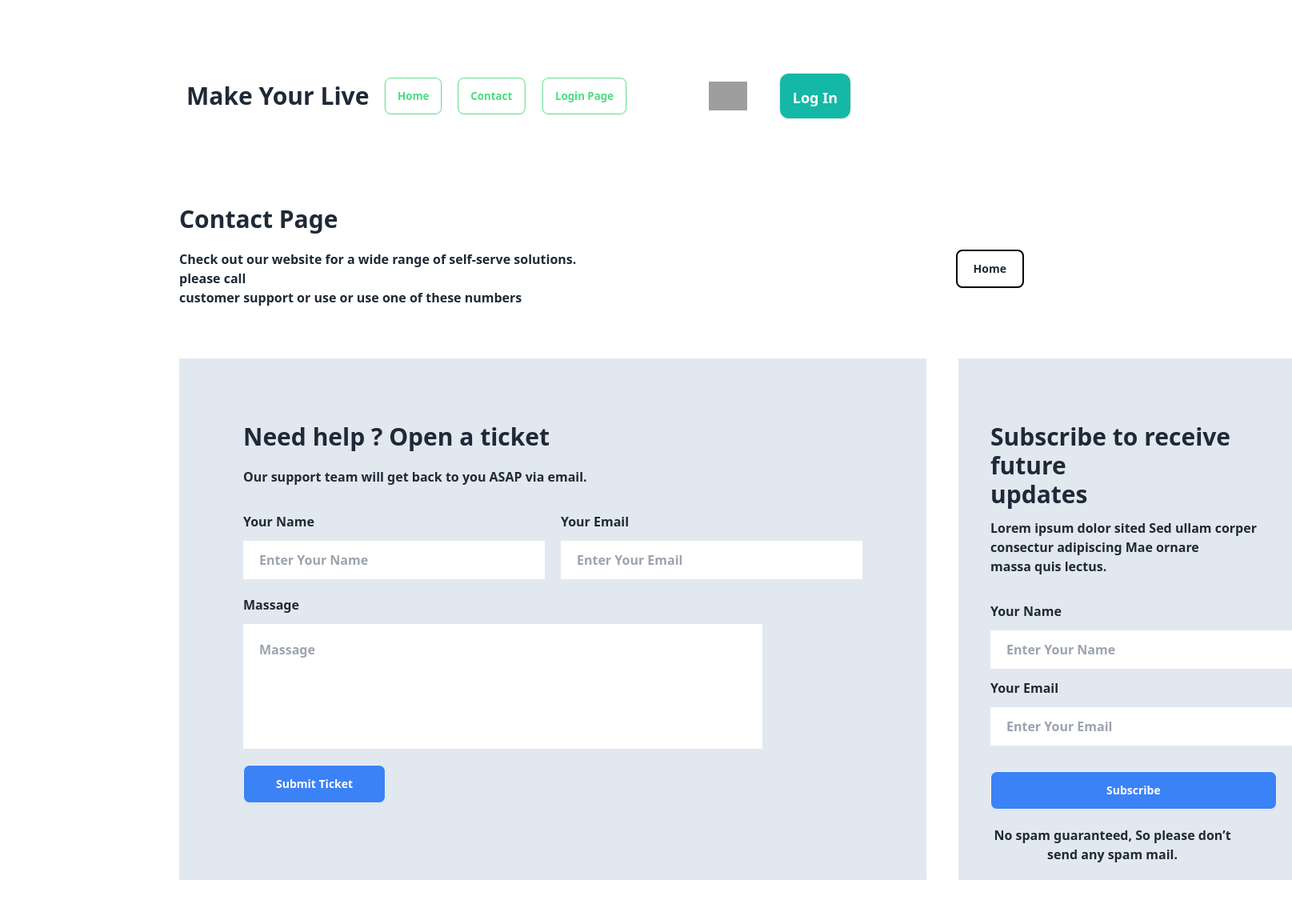
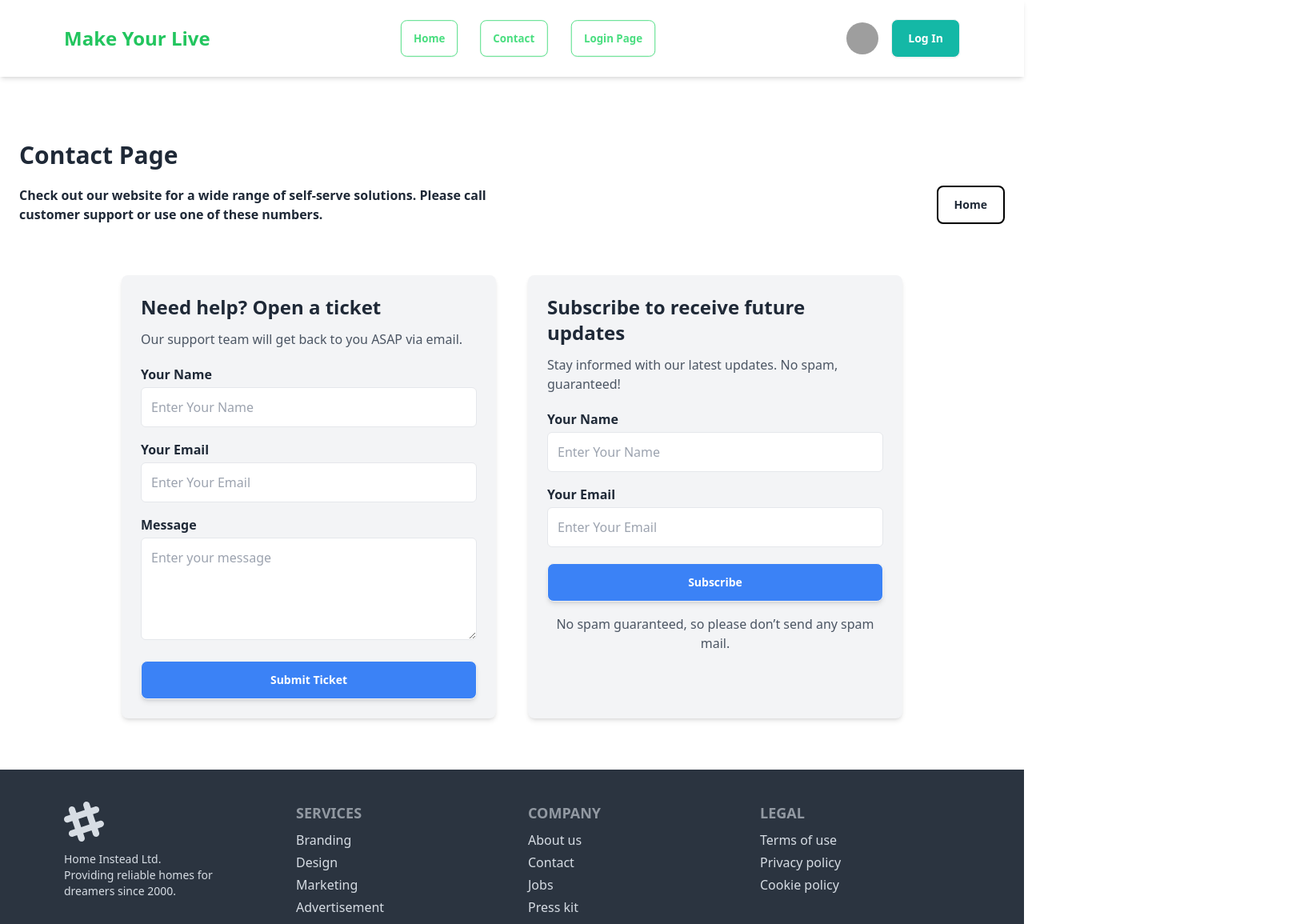
Before and after one commit to RIAHB-BEG/explore-react, a React (Vite) app: page /contact in a window 1280 px wide. Shown: the top 1155 px of the page at 80% size, 1615 px wide, since content can reach past the window. Built offline with nearby package versions, Linux system fonts and the light colour scheme; grey boxes are pictures that could not be loaded.

Commit message:
first commit

```diff
--- a/src/Contact/Contact.jsx
+++ b/src/Contact/Contact.jsx
@@ -1,105 +1,91 @@
 import { NavLink } from "react-router-dom";
 import Footer from "../Footer/Footer";
 
-export default function Contact(){
-    return(
+export default function Contact() {
+  return (
     <>
-       <div className="ms-56 pt-24">
-             <h1 className="text-3xl font-bold">
-            Contact Page
-        </h1>
-        <div className="flex gap-72 mt-5">
-<p className="font-bold  me-44">
-        Check out our website for a wide range of self-serve solutions. please call <br />customer support or use or use one of these numbers
+      {/* Contact Page Header */}
+      <div className="pt-24 text-center md:text-left px-6 mt-20">
+        <h1 className="text-3xl font-bold">Contact Page</h1>
+        <div className="md:flex justify-between items-center mt-5">
+          <p className="font-bold">
+            Check out our website for a wide range of self-serve solutions. Please call
+            <br />
+            customer support or use one of these numbers.
+          </p>
+          <NavLink to={`/home`}>
+            <button className="btn border-2 border-black px-5 py-2 mt-4 md:mt-0 bg-white">
+              Home
+            </button>
+          </NavLink>
+        </div>
+      </div>
+
+      {/* Contact Forms Section */}
+      <div className="max-w-5xl mx-auto px-6 mt-16 pb-16">
+        <div className="grid grid-cols-1 md:grid-cols-2 gap-10">
+
+          {/* Support Ticket Section */}
+          <div className="bg-gray-100 p-6 rounded-lg shadow-md">
+            <h1 className="font-bold text-2xl">Need help? Open a ticket</h1>
+            <p className="font-medium text-gray-600 mt-3">
+              Our support team will get back to you ASAP via email.
             </p>
 
-    <NavLink to={`/home`}>
-<p className="btn bg-transparent border-black border-2 bg-white pe-5 ps-5 text-right">
-
-        Home
-
-
-</p>
-    </NavLink>
-
-
+            <div className="mt-5 space-y-4">
+              <div>
+                <label className="font-semibold">Your Name</label>
+                <input type="text" placeholder="Enter Your Name" className="w-full p-3 mt-1 border rounded-md" />
               </div>
 
-
-        </div>
-        <div className="ms-56">
               <div>
-            <div  className="flex grid-cols-2 gap-10 mt-16 pb-44 ">
-     <div className="bg-slate-200 ">
-    <h1 className="font-bold text-3xl  mt-20 pe-20 ps-20">
-            Need help ? Open a ticket
-        </h1>
-        <p className="font-bold pe-20 ps-20  mt-5">
-        Our support team will get back to you ASAP via email.
-
-
-        </p>
-             <div className="font-bold pe-20 ps-20 mt-5 flex gap-5 ">
-
-            <div className="mt-3">
-                 Your Name <br />
-            <input type="text" name="" id="" placeholder="Enter Your Name" className=" pe-28 ps-5 pt-3 pb-3 mt-3"/>
-
-            </div>
-            <div className="mt-3">
-            Your Email <br />
-                     <input type="email" email="" id="" placeholder="Enter Your Email" className=" pe-28 ps-5 pt-3 pb-3 mt-3"/>
+                <label className="font-semibold">Your Email</label>
+                <input type="email" placeholder="Enter Your Email" className="w-full p-3 mt-1 border rounded-md" />
               </div>
 
-
-
-</div>
-         <div className="mt-5 font-bold  pe-20 ps-20">
-              Massage <br />
-                     <input type="massage" email="" id="" placeholder="Massage" className=" pe-96 ps-5 pt-5 pb-28  mt-3"/>
-            </div>
-            <div className="btn bg-blue-500 text-white  me-20 ms-20 mt-5 pe-10 ps-10 mb-20">
-                Submit Ticket
+              <div>
+                <label className="font-semibold">Message</label>
+                <textarea placeholder="Enter your message" className="w-full p-3 mt-1 border rounded-md h-32"></textarea>
               </div>
             </div>
-       <div className="bg-slate-200">
-             <h1 className="font-bold text-3xl  mt-20 pe-10  ps-10">
-        Subscribe to receive future <br /> updates
-        </h1>
 
-<p  className="font-bold pe-10 mt-3 ps-10 ">Lorem ipsum dolor sited Sed ullam corper <br />consectur adipiscing Mae ornare <br />massa quis lectus.</p>
-<div className="font-bold ms-10   mt-8  ">
-
-           <div className="mt-3">
-                Your Name <br />
-           <input type="text" name="" id="" placeholder="Enter Your Name" className=" pe-28 ps-5 pt-3 pb-3 mt-3"/>
-
-           </div>
-           <div className="mt-3">
-           Your Email <br />
-                    <input type="email" email="" id="" placeholder="Enter Your Email" className=" pe-28 ps-5 pt-3 pb-3 mt-3"/>
+            <button className="btn bg-blue-500 text-white w-full py-3 mt-5 rounded-lg shadow-md hover:bg-blue-600 transition">
+              Submit Ticket
+            </button>
           </div>
 
+          {/* Subscription Section */}
+          <div className="bg-gray-100 p-6 rounded-lg shadow-md">
+            <h1 className="font-bold text-2xl">Subscribe to receive future updates</h1>
+            <p className="font-medium text-gray-600 mt-3">
+              Stay informed with our latest updates. No spam, guaranteed!
+            </p>
 
-
-</div>
-     <div className="btn text-white bg-blue-500 ms-10 mt-8  pe-36  ps-36 mb-5">
-                Subscribe
+            <div className="mt-5 space-y-4">
+              <div>
+                <label className="font-semibold">Your Name</label>
+                <input type="text" placeholder="Enter Your Name" className="w-full p-3 mt-1 border rounded-md" />
               </div>
 
-    <p className="-ms-8 font-bold  mb-5 text-center">No spam guaranteed, So please don’t <br /> send any spam mail.</p>
+              <div>
+                <label className="font-semibold">Your Email</label>
+                <input type="email" placeholder="Enter Your Email" className="w-full p-3 mt-1 border rounded-md" />
+              </div>
+            </div>
+
+            <button className="btn bg-blue-500 text-white w-full py-3 mt-5 rounded-lg shadow-md hover:bg-blue-600 transition">
+              Subscribe
+            </button>
+
+            <p className="text-center font-medium text-gray-600 mt-4">
+              No spam guaranteed, so please don’t send any spam mail.
+            </p>
           </div>
 
         </div>
-
       </div>
 
-
-
-        </div>
-
-
-    <Footer></Footer>
+      <Footer />
     </>
-    )
+  );
 }
--- a/src/Footer/Footer.jsx
+++ b/src/Footer/Footer.jsx
@@ -1,11 +1,12 @@
-export default function Footer(){
-    return(
+export default function Footer() {
+  return (
     <>
-    <footer className="footer bg-neutral text-neutral-content p-10">
+      <footer className="bg-neutral text-neutral-content py-10 px-6 md:px-10 lg:px-20">
+        <div className="grid grid-cols-1 md:grid-cols-2 lg:grid-cols-4 gap-10 text-center md:text-left">
 
-  <aside>
-
-    <a href="https://www.homeinstead.com/">
+          {/* Logo & Company Info */}
+          <aside className="flex flex-col items-center md:items-start">
+            <a href="https://www.homeinstead.com/" className="mb-3">
               <svg
                 width="50"
                 height="50"
@@ -13,38 +14,45 @@ export default function Footer(){
                 xmlns="http://www.w3.org/2000/svg"
                 fillRule="evenodd"
                 clipRule="evenodd"
-      className="fill-current">
-      <path
-        d="M22.672 15.226l-2.432.811.841 2.515c.33 1.019-.209 2.127-1.23 2.456-1.15.325-2.148-.321-2.463-1.226l-.84-2.518-5.013 1.677.84 2.517c.391 1.203-.434 2.542-1.831 2.542-.88 0-1.601-.564-1.86-1.314l-.842-2.516-2.431.809c-1.135.328-2.145-.317-2.463-1.229-.329-1.018.211-2.127 1.231-2.456l2.432-.809-1.621-4.823-2.432.808c-1.355.384-2.558-.59-2.558-1.839 0-.817.509-1.582 1.327-1.846l2.433-.809-.842-2.515c-.33-1.02.211-2.129 1.232-2.458 1.02-.329 2.13.209 2.461 1.229l.842 2.515 5.011-1.677-.839-2.517c-.403-1.238.484-2.553 1.843-2.553.819 0 1.585.509 1.85 1.326l.841 2.517 2.431-.81c1.02-.33 2.131.211 2.461 1.229.332 1.018-.21 2.126-1.23 2.456l-2.433.809 1.622 4.823 2.433-.809c1.242-.401 2.557.484 2.557 1.838 0 .819-.51 1.583-1.328 1.847m-8.992-6.428l-5.01 1.675 1.619 4.828 5.011-1.674-1.62-4.829z"></path>
+                className="fill-current"
+              >
+                <path d="M22.672 15.226l-2.432.811.841 2.515c.33 1.019-.209 2.127-1.23 2.456-1.15.325-2.148-.321-2.463-1.226l-.84-2.518-5.013 1.677.84 2.517c.391 1.203-.434 2.542-1.831 2.542-.88 0-1.601-.564-1.86-1.314l-.842-2.516-2.431.809c-1.135.328-2.145-.317-2.463-1.229-.329-1.018.211-2.127 1.231-2.456l2.432-.809-1.621-4.823-2.432.808c-1.355.384-2.558-.59-2.558-1.839 0-.817.509-1.582 1.327-1.846l2.433-.809-.842-2.515c-.33-1.02.211-2.129 1.232-2.458 1.02-.329 2.13.209 2.461 1.229l.842 2.515 5.011-1.677-.839-2.517c-.403-1.238.484-2.553 1.843-2.553.819 0 1.585.509 1.85 1.326l.841 2.517 2.431-.81c1.02-.33 2.131.211 2.461 1.229.332 1.018-.21 2.126-1.23 2.456l-2.433.809 1.622 4.823 2.433-.809c1.242-.401 2.557.484 2.557 1.838 0 .819-.51 1.583-1.328 1.847m-8.992-6.428l-5.01 1.675 1.619 4.828 5.011-1.674-1.62-4.829z"></path>
               </svg>
             </a>
-    <p>
-   Home Instead Ltd.
-      <br />
-      Providing reliable home for dreamers since 2000
+            <p className="text-sm">
+              Home Instead Ltd. <br />
+              Providing reliable homes for dreamers since 2000.
             </p>
           </aside>
+
+          {/* Services Section */}
           <nav>
-    <h6 className="footer-title">Services</h6>
-    <a className="link link-hover">Branding</a>
-    <a className="link link-hover">Design</a>
-    <a className="link link-hover">Marketing</a>
-    <a className="link link-hover">Advertisement</a>
+            <h6 className="footer-title text-lg font-semibold">Services</h6>
+            <a className="link link-hover block mt-1 cursor-pointer hover:underline">Branding</a>
+            <a className="link link-hover block mt-1 cursor-pointer hover:underline">Design</a>
+            <a className="link link-hover block mt-1 cursor-pointer hover:underline">Marketing</a>
+            <a className="link link-hover block mt-1 cursor-pointer hover:underline">Advertisement</a>
           </nav>
+
+          {/* Company Section */}
           <nav>
-    <h6 className="footer-title">Company</h6>
-    <a className="link link-hover">About us</a>
-    <a className="link link-hover">Contact</a>
-    <a className="link link-hover">Jobs</a>
-    <a className="link link-hover">Press kit</a>
+            <h6 className="footer-title text-lg font-semibold">Company</h6>
+            <a className="link link-hover block mt-1 cursor-pointer hover:underline">About us</a>
+            <a className="link link-hover block mt-1 cursor-pointer hover:underline">Contact</a>
+            <a className="link link-hover block mt-1 cursor-pointer hover:underline">Jobs</a>
+            <a className="link link-hover block mt-1 cursor-pointer hover:underline">Press kit</a>
           </nav>
+
+          {/* Legal Section */}
           <nav>
-    <h6 className="footer-title">Legal</h6>
-    <a className="link link-hover">Terms of use</a>
-    <a className="link link-hover">Privacy policy</a>
-    <a className="link link-hover">Cookie policy</a>
+            <h6 className="footer-title text-lg font-semibold">Legal</h6>
+            <a className="link link-hover block mt-1 cursor-pointer hover:underline">Terms of use</a>
+            <a className="link link-hover block mt-1 cursor-pointer hover:underline">Privacy policy</a>
+            <a className="link link-hover block mt-1 cursor-pointer hover:underline">Cookie policy</a>
           </nav>
+
+        </div>
       </footer>
     </>
-    )
+  );
 }
--- a/src/Navbar/Navbar.jsx
+++ b/src/Navbar/Navbar.jsx
@@ -1,99 +1,79 @@
-
-import { useContext } from "react";
 import { Link, NavLink } from "react-router-dom";
-import { AuthContext } from "../authProvider/AuthProvider";
-
-
-
-
 
 export default function Navbar() {
+  return (
+    <div className="fixed top-0 left-0 w-full bg-white shadow-md z-50">
+      <div className="navbar px-6 md:px-10 lg:px-20 flex justify-between items-center py-4">
 
-
-     return(
-
-        <div className="pt-20 me-52 ms-52">
-
-
-            <div className="navbar ">
-        <div className="navbar-start">
-          <div className="dropdown">
-            <div tabIndex={0} role="button" className="btn btn-ghost lg:hidden">
+        {/* Left - Brand Logo */}
+        <div className="flex items-center gap-3">
+          {/* Mobile Dropdown */}
+          <div className="dropdown lg:hidden">
+            <button tabIndex={0} className="btn btn-ghost">
               <svg
                 xmlns="http://www.w3.org/2000/svg"
-                className="h-5 w-5"
+                className="h-6 w-6"
                 fill="none"
                 viewBox="0 0 24 24"
-                stroke="currentColor">
+                stroke="currentColor"
+              >
                 <path
                   strokeLinecap="round"
                   strokeLinejoin="round"
                   strokeWidth="2"
-                  d="M4 6h16M4 12h8m-8 6h16" />
+                  d="M4 6h16M4 12h8m-8 6h16"
+                />
               </svg>
-            </div>
+            </button>
             <ul
               tabIndex={0}
-              className="menu menu-sm dropdown-content bg-base-100 rounded-box z-[1] mt-3 w-52 p-2 shadow">
-              <li><a>Item 1</a></li>
-              <li>
-                <a>Parent</a>
-                <ul className="p-2">
-                  <li><a>Submenu 1</a></li>
-                  <li><a>Submenu 2</a></li>
-                </ul>
-              </li>
-              <li><a>Item 3</a></li>
+              className="menu menu-sm dropdown-content bg-base-100 rounded-box z-10 mt-3 w-52 p-2 shadow"
+            >
+              <li><NavLink to="/home">Home</NavLink></li>
+              <li><NavLink to="/contact">Contact</NavLink></li>
+              <li><NavLink to="/login">Login Page</NavLink></li>
             </ul>
           </div>
-          <a className="btn btn-ghost text-3xl font-bold">Make Your Live</a>
+
+          {/* Brand Name */}
+          <Link to="/home" className="text-2xl font-bold text-green-500">Make Your Live</Link>
         </div>
-        <div className="navbar-center hidden lg:flex ">
-          <ul className="menu menu-horizontal px-1 text-lg">
-        <li>
-        <NavLink to="/home"  className="btn bg-transparent border-green-400 text-green-400 duration-0 me-4">Home</NavLink>
-        </li>
 
-              {/* <li>
-              <NavLink to="/about"  className="btn bg-transparent border-green-400 text-green-400 duration-0 me-4">About</NavLink>
-              </li> */}
+        {/* Center - Navigation (Hidden on Mobile) */}
+        <div className="hidden lg:flex">
+          <ul className="menu menu-horizontal space-x-6 text-lg">
             <li>
-
-            <NavLink to="/contact"  className="btn bg-transparent border-green-400 text-green-400 duration-0 me-4"> Contact</NavLink>
-
-
+              <NavLink to="/home" className="btn bg-transparent border-green-400 text-green-400 hover:bg-green-500 hover:text-white">
+                Home
+              </NavLink>
             </li>
-<li>
-
-          <NavLink to="/login"  className="btn bg-transparent border-green-400 text-green-400 duration-0 me-4">Login Page</NavLink>
-
-
-          </li>
-
-
+            <li>
+              <NavLink to="/contact" className="btn bg-transparent border-green-400 text-green-400 hover:bg-green-500 hover:text-white">
+                Contact
+              </NavLink>
+            </li>
+            <li>
+              <NavLink to="/login" className="btn bg-transparent border-green-400 text-green-400 hover:bg-green-500 hover:text-white">
+                Login Page
+              </NavLink>
+            </li>
           </ul>
         </div>
-        <div className="navbar-end gap-10 ">
-          {/* <Link to="/login">
-            <button className="btn bg-lime-500 p-4 pb-10 rounded-xl text-white text-lg">Sign In</button>
 
-          </Link> */}
-          <img src="https://encrypted-tbn0.gstatic.com/images?q=tbn:ANd9GcR-cWUs3pYA_8DMiWUevXRneH3TNv59GLweTg8wjSufM4RMNDmTi3AR-uRqxSHV68aTxh-o9Q&s" className="w-12" alt="" />
-        <Link to="/login">
-
-         <button className="btn bg-teal-500 p-4 pb-10 rounded-xl text-white text-lg">Log In</button>
-
-        </Link>
-
+        {/* Right - Profile & Login Button */}
+        <div className="flex items-center gap-4">
+          <img
+            src="https://encrypted-tbn0.gstatic.com/images?q=tbn:ANd9GcR-cWUs3pYA_8DMiWUevXRneH3TNv59GLweTg8wjSufM4RMNDmTi3AR-uRqxSHV68aTxh-o9Q&s"
+            className="w-10 h-10 rounded-full"
+            alt="User Profile"
+          />
+          <Link to="/login">
+            <button className="btn bg-teal-500 text-white px-5 py-2 rounded-lg hover:bg-teal-600">
+              Log In
+            </button>
+          </Link>
         </div>
       </div>
-
-        </div>
-
-     )
-
-
-
-
-
+    </div>
+  );
 }
--- a/src/components/Home/HomePage.jsx
+++ b/src/components/Home/HomePage.jsx
@@ -2,42 +2,42 @@ import { Link, NavLink } from "react-router-dom";
 import ListedHomes from "./ListedHomes";
 import { useEffect, useState } from "react";
 
-export default function HomePage(){
-  const [homes, sethomes] = useState([])
+export default function HomePage() {
+  const [homes, setHomes] = useState([]);
 
   useEffect(() => {
     fetch("home.json")
       .then((res) => res.json())
-      .then((data) => sethomes(data))
-  }, [])
-  return(
+      .then((data) => setHomes(data));
+  }, []);
+
+  return (
     <>
-<div>
-
-  <div  className="rounded-3xl  p-32  bg-slate-100 mt-10 me-52 ms-56 flex text-center  bg-[url('https://dropinblog.net/34246798/files/featured/Home_Interior__Budget_Friendly_Once_for_Every_Homeowner.png')] ">
-    <div >
-   <p className="text-6xl font-bold p-10 ps-14 font-serif ">Home is a  shelter from storms <p className="mt-8"> all sorts of  storms</p>  </p>
-   <button className="btn m-5 bg-green-500 text-lg font-bold text-white ms-10">
+      {/* Hero Section */}
+      <div className=" rounded-3xl p-10 md:p-20 lg:p-32 bg-slate-100 mt-32 mx-4 md:mx-12 lg:mx-24 flex items-center justify-center text-center bg-cover bg-center"
+        style={{ backgroundImage: "url('https://dropinblog.net/34246798/files/featured/Home_Interior__Budget_Friendly_Once_for_Every_Homeowner.png')" }}>
+        <div className="text-white">
+          <p className="text-4xl md:text-5xl lg:text-6xl font-bold p-5 font-serif">
+            Home is a shelter from storms
+            <span className="block mt-4">all sorts of storms</span>
+          </p>
+          <button className="mt-6 px-6 py-3 bg-green-500 text-lg font-bold text-white rounded-lg shadow-md hover:bg-green-600 transition">
             <NavLink to="/login">Learn More</NavLink>
           </button>
         </div>
+      </div>
 
-   </div>
-   <div className="font-bold text-6xl text-center mt-24 font-serif">
+      {/* Home List Heading */}
+      <div className="font-bold text-4xl md:text-5xl text-center mt-16 font-serif">
         Home Lists
       </div>
-</div>
-<div className=" grid grid-cols-3 gap-10 me-60 ms-60 mt-10 mb-20">
+
+      {/* Home Listings Grid */}
+      <div className="grid grid-cols-1 sm:grid-cols-2 lg:grid-cols-3 gap-6 px-4 md:px-12 lg:px-24 mt-10 mb-20">
         {homes.map((home) => (
-      <ListedHomes key={home.id} home={home}></ListedHomes>// Added key prop
+          <ListedHomes key={home.id} home={home} />
         ))}
       </div>
-
     </>
-
-
-
-
-
-  )
+  );
 }
--- a/src/register/Register.jsx
+++ b/src/register/Register.jsx
@@ -2,64 +2,107 @@ import { Link, useNavigate } from "react-router-dom";
 import Footer from "../Footer/Footer";
 import { useContext } from "react";
 import { AuthContext } from "../authProvider/AuthProvider";
-import { ToastContainer, toast } from 'react-toastify';
-export default function Register(){
-const {signUp} = useContext(AuthContext)
-const navigate = useNavigate()
-const LogIn = () => toast("Log In Successfully");
-  const handleregister =(e)=>{
+import { ToastContainer, toast } from "react-toastify";
+import "react-toastify/dist/ReactToastify.css"; // Import toast styles
+
+export default function Register() {
+  const { signUp } = useContext(AuthContext);
+  const navigate = useNavigate();
+
+  const handleRegister = (e) => {
     e.preventDefault();
 
-const form = new FormData(e.currentTarget)
-const email = (form.get("email"))
-const password = (form.get("password"))
-signUp(email,password)
-.then(result => {
-  console.log(result.user)
-navigate("/home")
+    const form = new FormData(e.currentTarget);
+    const email = form.get("email");
+    const password = form.get("password");
+
+    signUp(email, password)
+      .then((result) => {
+        console.log(result.user);
+        toast.success("Registered Successfully!");
+        navigate("/home");
       })
-.catch(error => console.error(error))
-}
-    return(
+      .catch((error) => {
+        console.error(error);
+        toast.error("Registration Failed!");
+      });
+  };
 
+  return (
     <>
+      <div className="flex justify-center items-center min-h-screen px-4">
+        <div className="card w-full max-w-md shadow-xl bg-white p-8 rounded-lg">
+          <h2 className="text-2xl font-bold text-center mb-4">Register</h2>
 
-<div className="mt-20 ">
-  <div className="hero flex-col lg:flex-row-reverse">
-
-    <div className="card flex-shrink-0 max-w-md shadow-2xl bg-base-100 w-[900px] mb-20  ">
-      <form onSubmit={handleregister} className="card-body ">
+          <form onSubmit={handleRegister} className="space-y-4">
+            {/* Name Input */}
             <div className="form-control">
               <label className="label">
                 <span className="label-text">Name</span>
               </label>
-          <input type="text" name="name" placeholder="Name" className="input input-bordered" required />
+              <input
+                type="text"
+                name="name"
+                placeholder="Enter your name"
+                className="input input-bordered w-full"
+                required
+              />
             </div>
+
+            {/* Email Input */}
             <div className="form-control">
               <label className="label">
                 <span className="label-text">Email</span>
               </label>
-          <input type="email" name="email" placeholder="email" className="input input-bordered" required />
+              <input
+                type="email"
+                name="email"
+                placeholder="Enter your email"
+                className="input input-bordered w-full"
+                required
+              />
             </div>
+
+            {/* Password Input */}
             <div className="form-control">
               <label className="label">
                 <span className="label-text">Password</span>
               </label>
-          <input type="password" placeholder="password" name="password" className="input input-bordered" required />
+              <input
+                type="password"
+                name="password"
+                placeholder="Enter your password"
+                className="input input-bordered w-full"
+                required
+              />
               <label className="label">
-            <a href="#" className="label-text-alt link link-hover">Forgot password?</a>
+                <Link to="/forgot-password" className="label-text-alt text-blue-500 hover:underline">
+                  Forgot password?
+                </Link>
               </label>
             </div>
-        <div className="form-control mt-6">
-          <button onClick={LogIn} className="btn btn-primary">Login</button>
-          <ToastContainer/>
+
+            {/* Register Button */}
+            <div className="form-control">
+              <button type="submit" className="btn btn-primary w-full">
+                Register
+              </button>
             </div>
 
+            {/* Already have an account? */}
+            <p className="text-sm text-center">
+              Already have an account?{" "}
+              <Link to="/login" className="text-blue-500 hover:underline">
+                Login here
+              </Link>
+            </p>
           </form>
+
+          <ToastContainer />
         </div>
       </div>
-</div>
-<Footer></Footer>
+
+      <Footer />
     </>
-    )
+  );
 }
```
Also changed, not shown: src/About/About.jsx (+19 -10 lines), src/components/Home/HomeDetails.jsx (+56 -33 lines), src/components/Home/ListedHomes.jsx (+32 -41 lines). Lines whose indentation alone changed are shown as unchanged.
